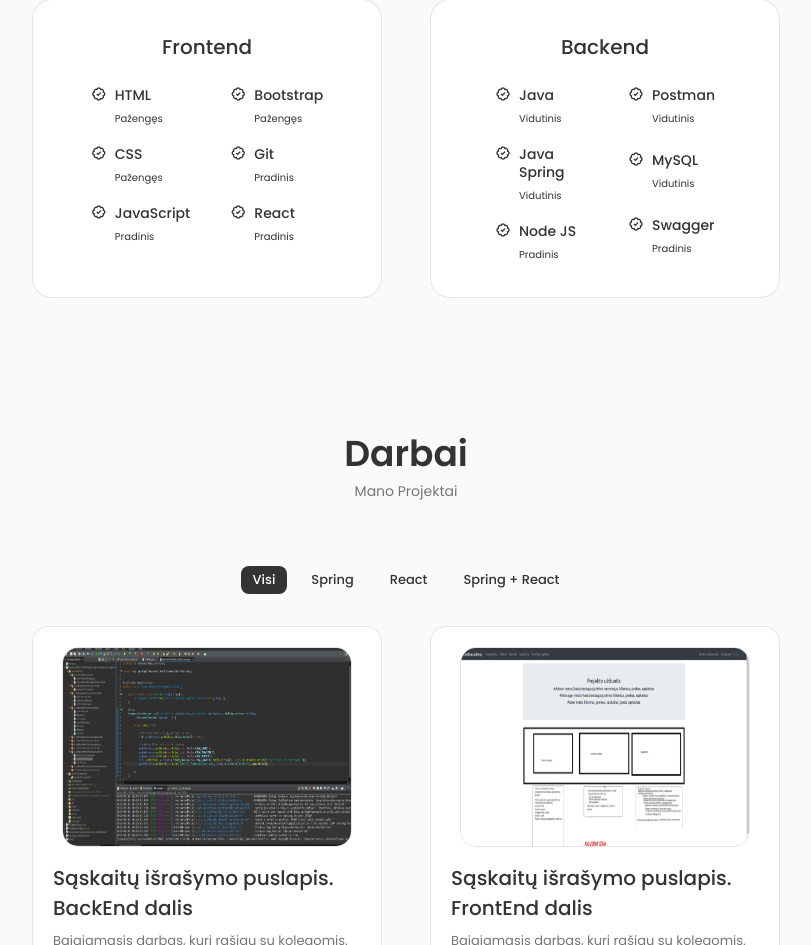
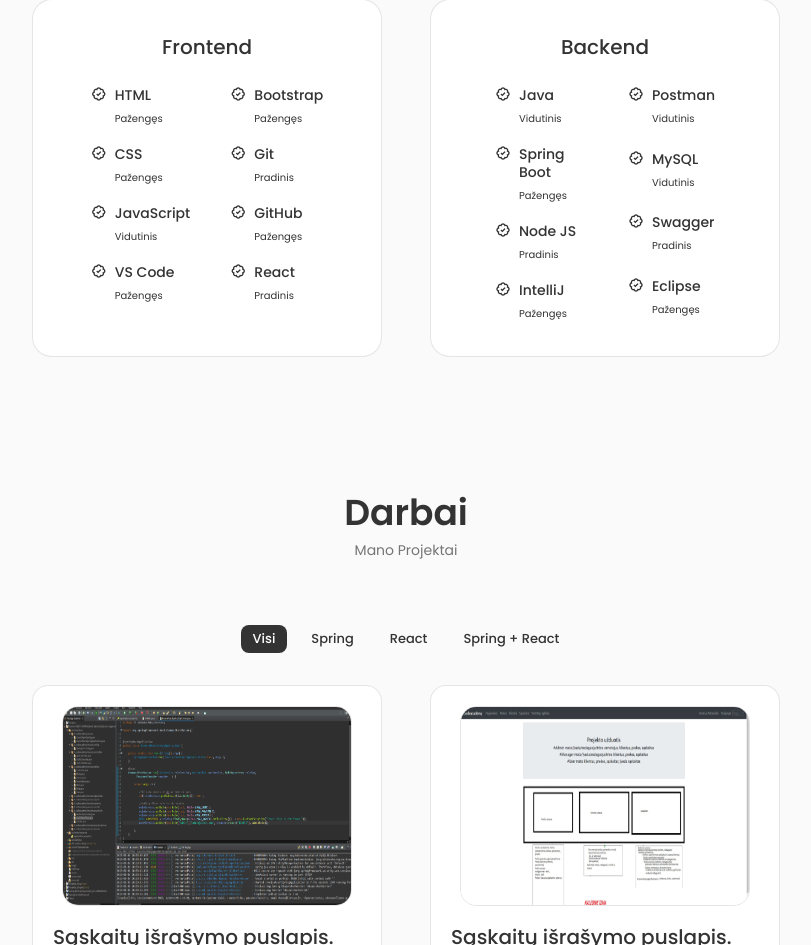
Before and after one commit to esuandrius/portfolio, a React (Create React App) app: page / in a window 1280 px wide. Shown: the part 1519-2464 px from the top of the page, without its empty margins (234-1045 px from the left). Built offline with nearby package versions, Linux system fonts and the light colour scheme.

Commit message:
atnaujinta skills sritis

```diff
--- a/src/components/skills/Backend.jsx
+++ b/src/components/skills/Backend.jsx
@@ -24,8 +24,8 @@ const Backend = () => {
             <i class="bx bx-badge-check"></i>
 
             <div>
-              <h3 className="skills__name">Java Spring</h3>
-              <span className="skills__level">{t("intermediate")}</span>
+              <h3 className="skills__name">Spring Boot</h3>
+              <span className="skills__level">{t("advanced")}</span>
             </div>
           </div>
 
@@ -35,6 +35,15 @@ const Backend = () => {
             <div>
               <h3 className="skills__name">Node JS</h3>
               <span className="skills__level">{t("beginner")}</span>
+            </div>
+          </div>
+
+          <div className="skills__data">
+            <i class="bx bx-badge-check"></i>
+
+            <div>
+              <h3 className="skills__name">IntelliJ</h3>
+              <span className="skills__level">{t("advanced")}</span>
             </div>
           </div>
         </div>
@@ -66,6 +75,15 @@ const Backend = () => {
               <span className="skills__level">{t("beginner")}</span>
             </div>
           </div>
+
+          <div className="skills__data">
+            <i class="bx bx-badge-check"></i>
+
+            <div>
+              <h3 className="skills__name">Eclipse</h3>
+              <span className="skills__level">{t("advanced")}</span>
+            </div>
+          </div>
         </div>
       </div>
     </div>
--- a/src/components/skills/Frontend.jsx
+++ b/src/components/skills/Frontend.jsx
@@ -34,7 +34,16 @@ const Frontend = () => {
 
             <div>
               <h3 className="skills__name">JavaScript</h3>
-              <span className="skills__level">{t("beginner")}</span>
+              <span className="skills__level">{t("intermediate")}</span>
+            </div>
+          </div>
+
+          <div className="skills__data">
+            <i class="bx bx-badge-check"></i>
+
+            <div>
+              <h3 className="skills__name">VS Code</h3>
+              <span className="skills__level">{t("advanced")}</span>
             </div>
           </div>
         </div>
@@ -62,6 +71,15 @@ const Frontend = () => {
             <i class="bx bx-badge-check"></i>
 
             <div>
+              <h3 className="skills__name">GitHub</h3>
+              <span className="skills__level">{t("advanced")}</span>
+            </div>
+          </div>
+
+          <div className="skills__data">
+            <i class="bx bx-badge-check"></i>
+
+            <div>
               <h3 className="skills__name">React</h3>
               <span className="skills__level">{t("beginner")}</span>
             </div>
```
